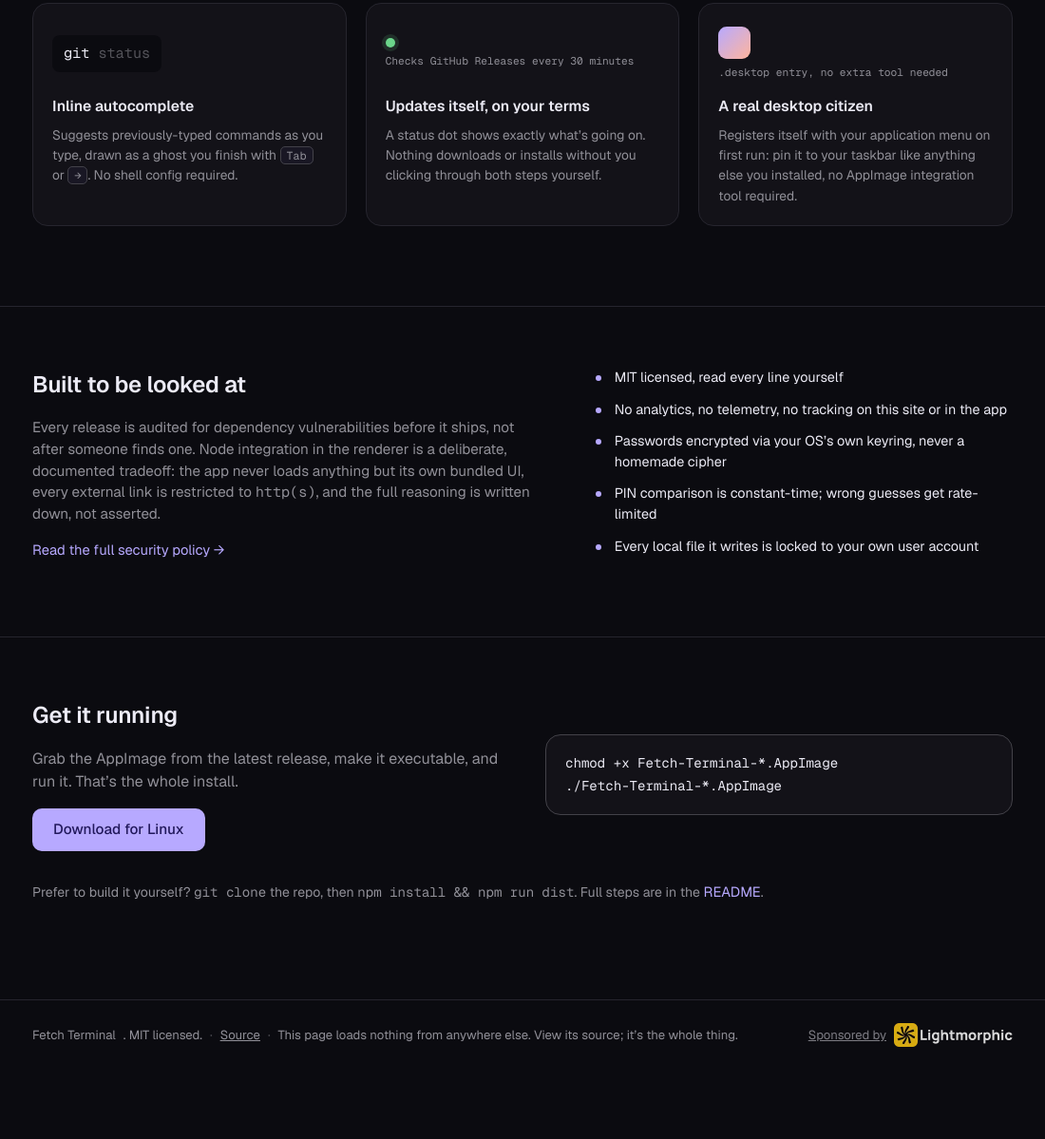
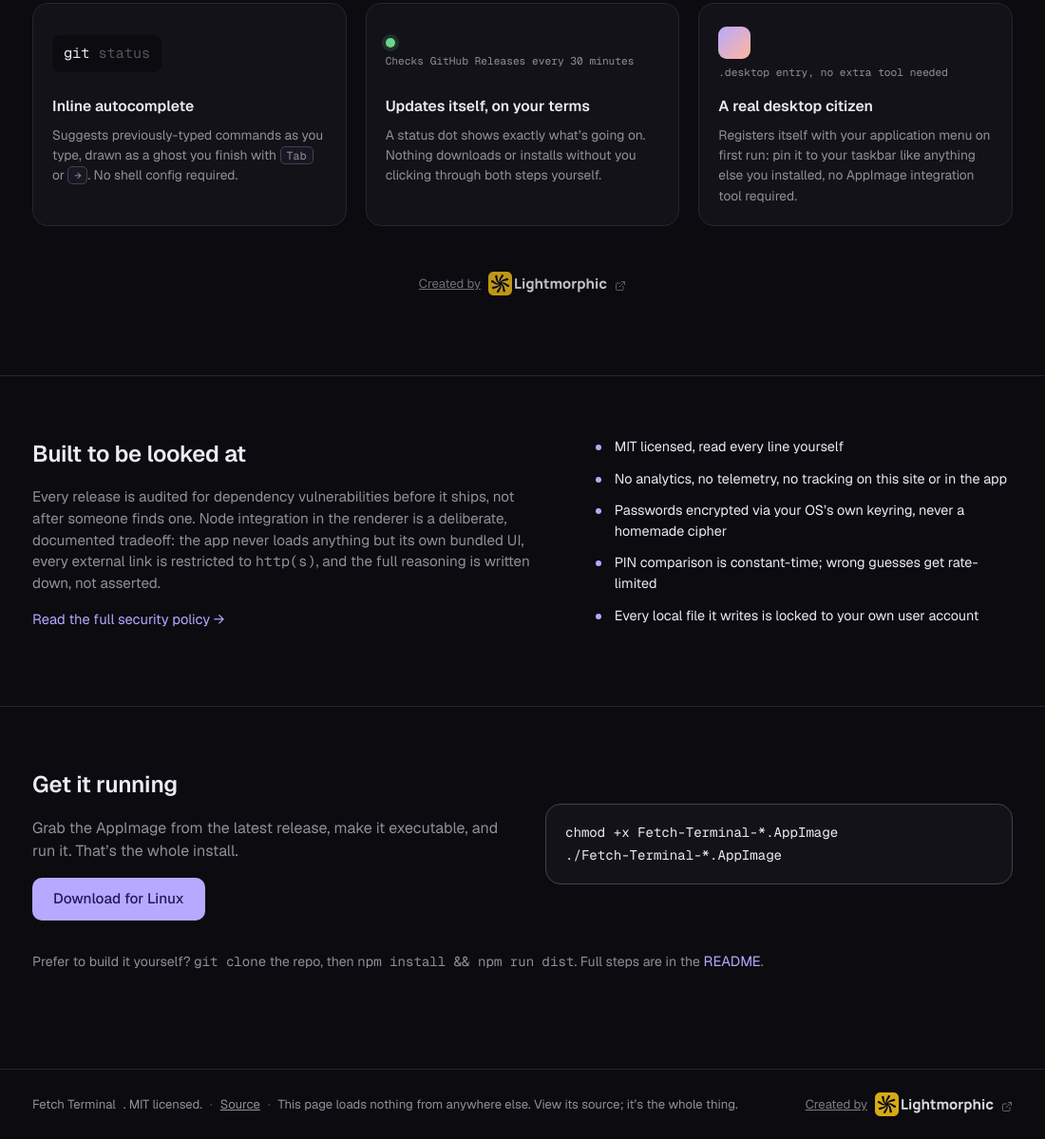
Before and after one commit to lightmorphic/fetch-terminal, an Electron app: page site/index.html in a window 1100 px wide. Shown: the part 1457-2656 px from the top of the page at 95% size. Before the commit the page ends 2583 px from the top, so only its background shows below. Drawn offline with Linux system fonts and the light colour scheme.

Commit message:
Change footer credit to "Created by", add matching credit under features
Both Lightmorphic links now open in a new tab with an external-link icon.

```diff
--- a/site/icons.js
+++ b/site/icons.js
@@ -17,6 +17,7 @@
   palette: svg('<path d="M12 3a9 9 0 1 0 0 18h.6a2 2 0 0 0 2-2 2 2 0 0 1 2-2h.6A3.8 3.8 0 0 0 21 13.2 9 9 0 0 0 12 3z"/><circle cx="7.8" cy="10.2" r="1.15" fill="currentColor" stroke="none"/><circle cx="12" cy="7.5" r="1.15" fill="currentColor" stroke="none"/><circle cx="16.2" cy="10.2" r="1.15" fill="currentColor" stroke="none"/>'),
   dollar: '$',
   arrow: '→',
+  externalLink: svg('<path d="M18 13v6a2 2 0 0 1-2 2H5a2 2 0 0 1-2-2V8a2 2 0 0 1 2-2h6"/><path d="M15 3h6v6"/><line x1="10" y1="14" x2="21" y2="3"/>'),
 };
 
 document.querySelectorAll('[data-icon]').forEach((el) => {
--- a/site/index.html
+++ b/site/index.html
@@ -189,6 +189,12 @@
           </article>
 
         </div>
+
+        <a class="features-credit" href="https://lightmorphic.co.uk" target="_blank" rel="noopener noreferrer" translate="no">
+          <span>Created by</span>
+          <img src="images/lightmorphic-dark-tb-250x50-sq.webp" alt="Lightmorphic" width="125" height="25" loading="lazy" />
+          <span class="external-link-icon" data-icon="externalLink" aria-hidden="true"></span>
+        </a>
       </div>
     </section>
 
@@ -242,9 +248,10 @@
       <a href="https://github.com/fosscharlie/fetch-terminal">Source</a>
       <span class="site-footer-sep" aria-hidden="true">·</span>
       <span>This page loads nothing from anywhere else. View its source; it’s the whole thing.</span>
-      <a class="site-footer-sponsor" href="https://lightmorphic.co.uk" translate="no">
-        <span>Sponsored by</span>
+      <a class="site-footer-sponsor" href="https://lightmorphic.co.uk" target="_blank" rel="noopener noreferrer" translate="no">
+        <span>Created by</span>
         <img src="images/lightmorphic-dark-tb-250x50-sq.webp" alt="Lightmorphic" width="125" height="25" loading="lazy" />
+        <span class="external-link-icon" data-icon="externalLink" aria-hidden="true"></span>
       </a>
     </div>
   </footer>
--- a/site/styles.css
+++ b/site/styles.css
@@ -540,6 +540,20 @@
   color: var(--ink-dim);
 }
 
+.features-credit {
+  display: flex;
+  align-items: center;
+  justify-content: center;
+  gap: 8px;
+  margin-top: 48px;
+  font-size: 0.82rem;
+  color: var(--ink-dim);
+  opacity: 0.75;
+  transition: opacity 150ms ease;
+}
+.features-credit:hover { opacity: 1; }
+.features-credit img { display: block; height: 25px; width: auto; }
+
 /* ---------- Footer ---------- */
 
 .site-footer {
@@ -563,6 +577,9 @@
 }
 .site-footer-sponsor:hover { opacity: 1; }
 .site-footer-sponsor img { display: block; height: 25px; width: auto; }
+
+.external-link-icon { display: block; width: 12px; height: 12px; }
+.external-link-icon svg { width: 100%; height: 100%; }
 
 /* ---------- Responsive ---------- */
 
```
